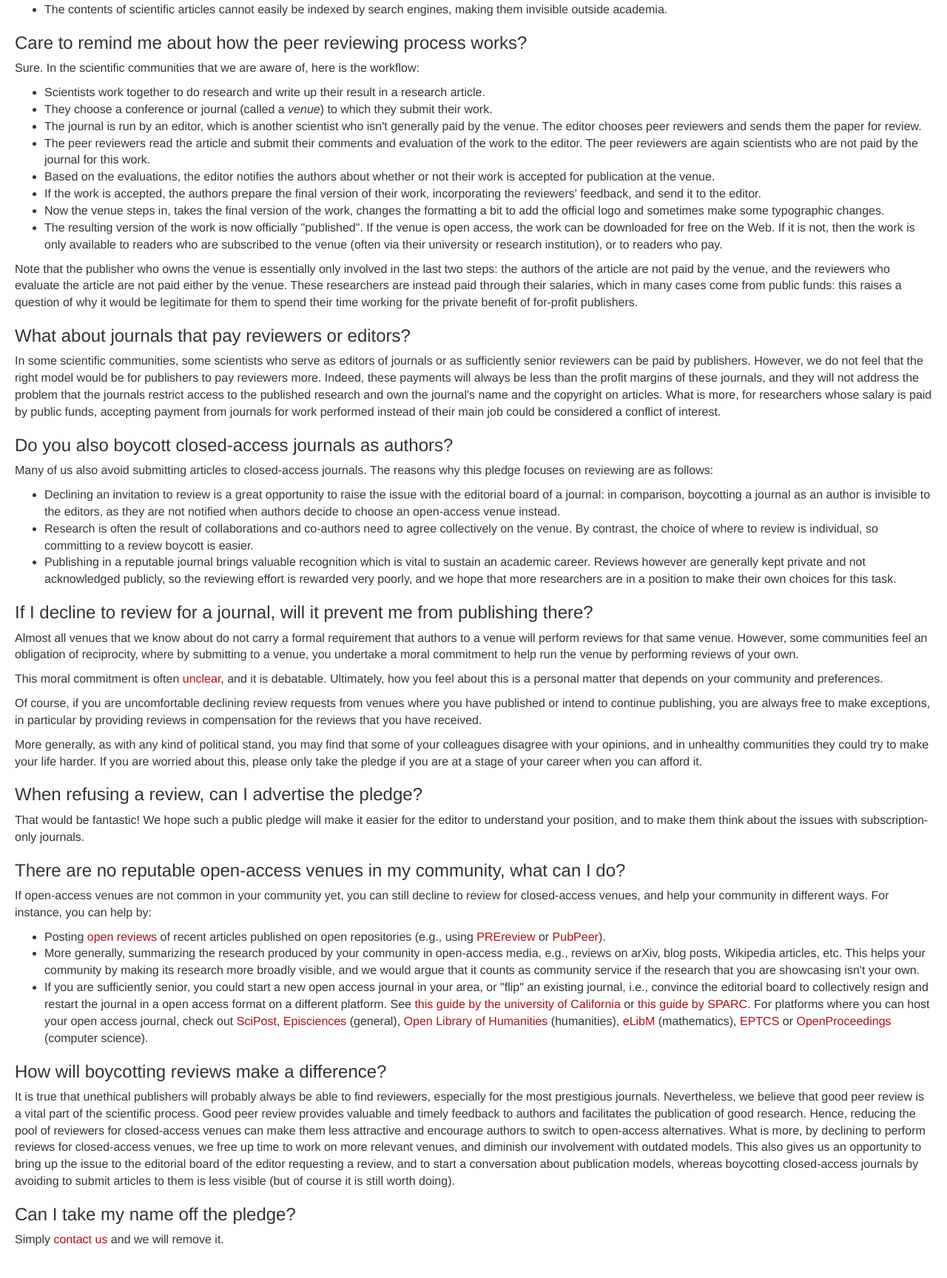
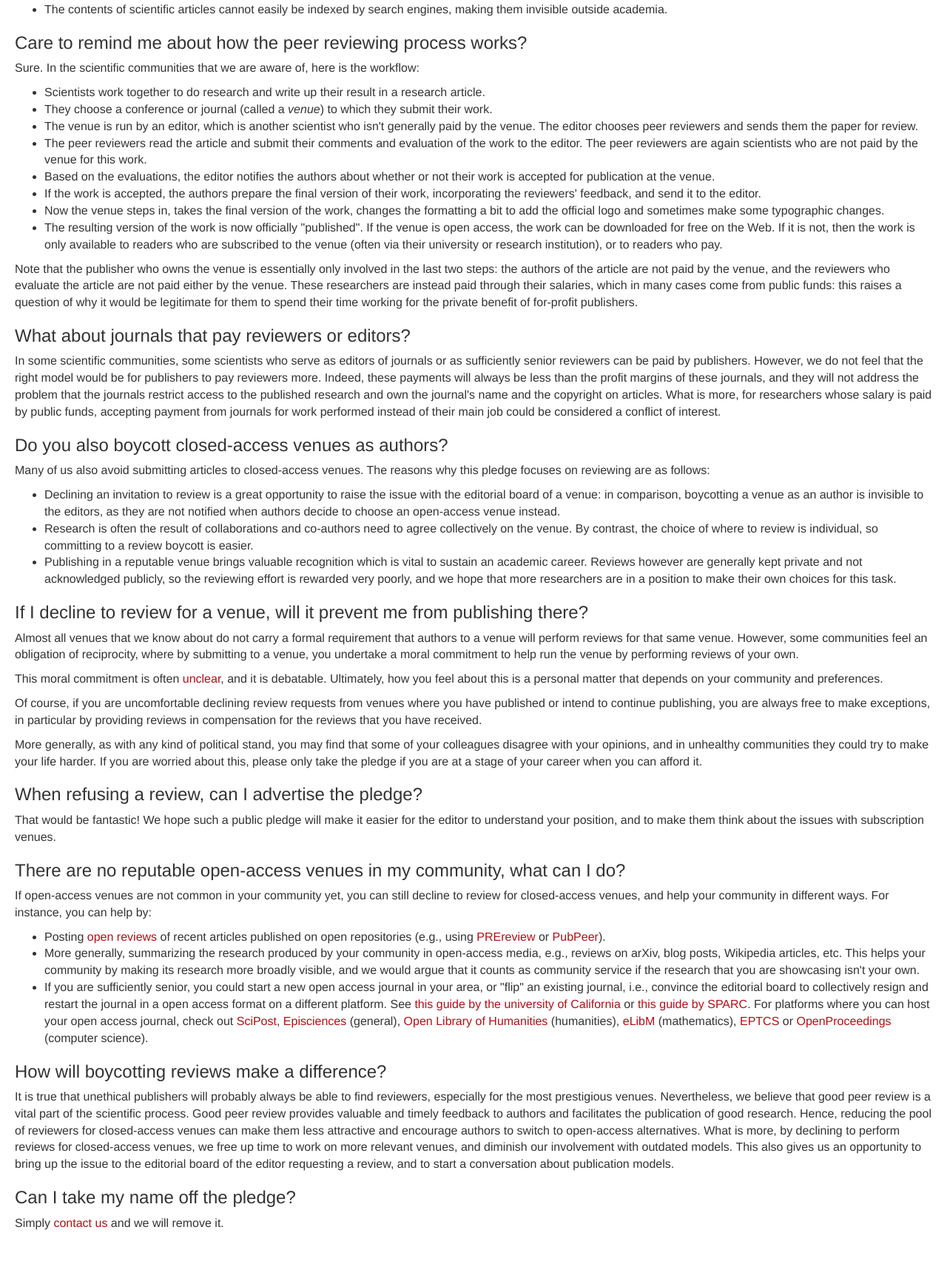
Before and after one commit to dissemin/no-free-view-no-review, a Django app: page /faq in a window 1280 px wide. Shown: the part 598-2326 px from the top of the page at 74% size. After the commit the page ends 2261 px from the top, so only its background shows below. Run offline with Django 3.2, Linux system fonts and the light colour scheme; some libraries are stand-ins or nearby versions.

Commit message:
consistently use venue; remove redundant sentence

```diff
--- a/signatories/templates/faq.html
+++ b/signatories/templates/faq.html
@@ -56,12 +56,12 @@ workflow:</p>
     research article.</li>
   <li>They choose a conference or journal (called a <em>venue</em>) to which
     they submit their work.</li>
-  <li>The journal is run by an editor, which is another scientist who isn't
+  <li>The venue is run by an editor, which is another scientist who isn't
     generally paid by the venue. The editor chooses peer reviewers and sends them the
     paper for review.</li>
   <li>The peer reviewers read the article and submit their comments and
     evaluation of the work to the editor. The peer reviewers are again
-    scientists who are not paid by the journal for this work.</li>
+    scientists who are not paid by the venue for this work.</li>
   <li>Based on the evaluations, the editor notifies the authors about whether or
     not their work is accepted for publication at the venue.</li>
   <li>If the work is accepted, the authors prepare the final version of their
@@ -93,26 +93,26 @@ articles. What is more, for researchers whose salary is paid by public funds,
 accepting payment from journals for work performed instead of their main job
 could be considered a conflict of interest.</p>
 
-<h3 id="authors">Do you also boycott closed-access journals as authors?</h3>
+<h3 id="authors">Do you also boycott closed-access venues as authors?</h3>
 
-<p>Many of us also avoid submitting articles to closed-access journals.
+<p>Many of us also avoid submitting articles to closed-access venues.
 The reasons why this pledge focuses on reviewing are as follows:</p>
 <ul>
   <li>Declining an invitation to review is a great opportunity to raise
-the issue with the editorial board of a journal: in comparison, boycotting
-a journal as an author is invisible to the editors, as they are not
+the issue with the editorial board of a venue: in comparison, boycotting
+a venue as an author is invisible to the editors, as they are not
 notified when authors decide to choose an open-access venue instead.</li>
   <li>Research is often the result of collaborations and co-authors need to
 agree collectively on the venue. By contrast, the choice of where to review
 is individual, so committing to a review boycott is easier.</li>
-  <li>Publishing in a reputable journal brings valuable recognition
+  <li>Publishing in a reputable venue brings valuable recognition
 which is vital to sustain an academic career. Reviews however are
 generally kept private and not acknowledged publicly, so the reviewing effort
 is rewarded very poorly, and we hope that more researchers are in a position to
   make their own choices for this task.</li>
 </ul>
 
-<h3 id="decline-publish">If I decline to review for a journal, will it prevent me from publishing
+<h3 id="decline-publish">If I decline to review for a venue, will it prevent me from publishing
   there?</h3>
 
 <p>Almost all venues that we know about do not carry a formal requirement that
@@ -138,7 +138,8 @@ pledge if you are at a stage of your career when you can afford it.</p>
 <h3 id="advertise-pledge">When refusing a review, can I advertise the pledge?</h3>
 
 <p>That would be fantastic! We hope such a public pledge will make it easier
-for the editor to understand your position, and to make them think about the issues with subscription-only journals.</p>
+for the editor to understand your position, and to make them think about the
+issues with subscription venues.</p>
 
 <h3 id="no-reputable">There are no reputable open-access venues in my community, what can I
   do?</h3>
@@ -173,7 +174,7 @@ ways. For instance, you can help by:</p>
 
 <h3 id="how-difference">How will boycotting reviews make a difference?</h3>
 <p>It is true that unethical publishers will probably always be able to
-find reviewers, especially for the most prestigious journals. Nevertheless, we believe
+find reviewers, especially for the most prestigious venues. Nevertheless, we believe
 that good peer review is a vital part of the scientific process. Good peer review provides
 valuable and timely feedback to authors and facilitates the publication of good research. Hence,
 reducing the pool of reviewers for closed-access venues can make them less
@@ -181,9 +182,8 @@ attractive and encourage authors to switch to open-access alternatives. What is
 more, by declining to perform reviews for closed-access venues, we free up time
 to work on more relevant venues, and diminish our involvement with outdated
 models. This also gives us an opportunity to bring up the issue to the editorial
-board of the editor requesting a review, and to start a conversation about publication models,
-whereas boycotting closed-access journals by avoiding to submit articles to them
-is less visible (but of course it is still worth doing).</p>
+board of the editor requesting a review, and to start a conversation about
+publication models.</p>
 
 <h3 id="remove">Can I take my name off the pledge?</h3>
 <p>Simply <a href="{% url 'about' %}">contact us</a> and we will remove it.</p>
```
